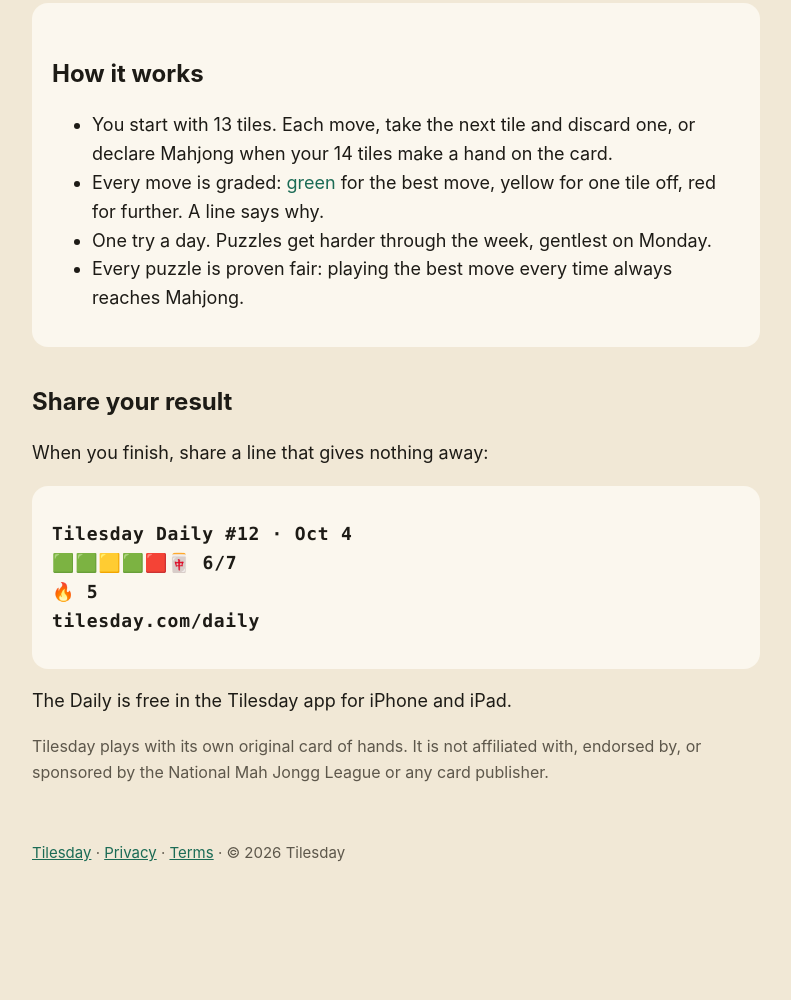
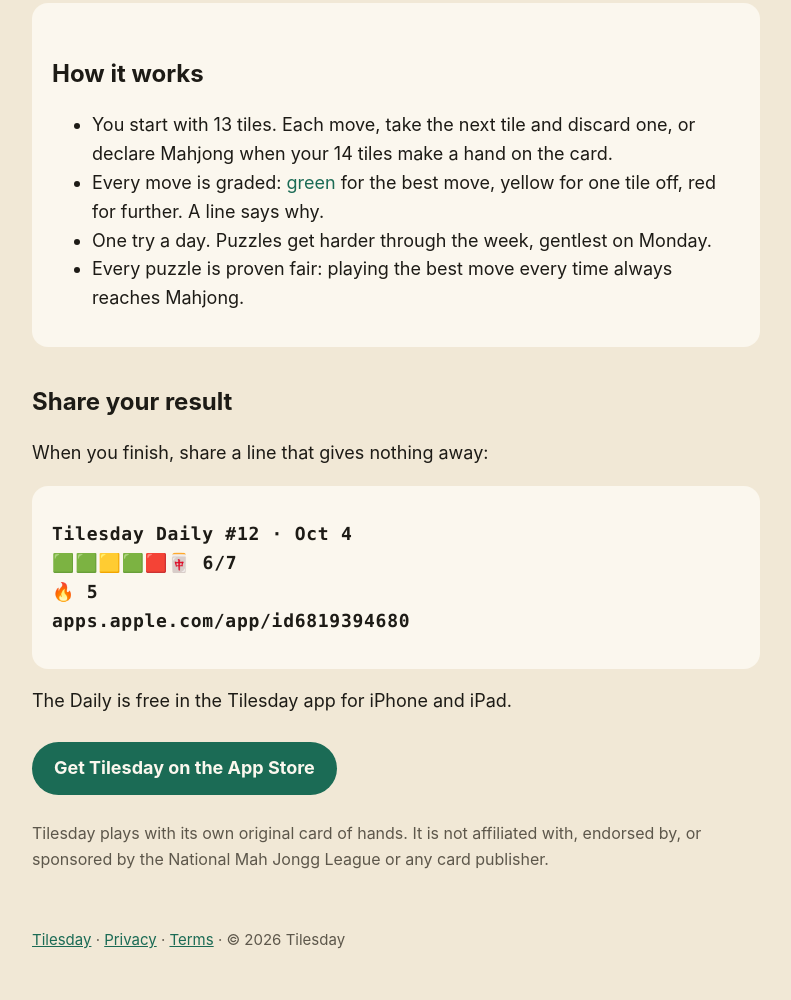
Before and after one commit to batuhangoktepe/tilesday, a plain HTML site: page daily/index.html in a window 1280 px wide. Shown: the part 221-1221 px from the top of the page, without its empty margins (244-1035 px from the left). Before the commit the page ends 1134 px from the top, so only its background shows below. Drawn offline with Linux system fonts and the light colour scheme.

Commit message:
Update the Tilesday site

```diff
--- a/daily/index.html
+++ b/daily/index.html
@@ -3,6 +3,7 @@
 <head>
 <meta charset="utf-8">
 <meta name="viewport" content="width=device-width, initial-scale=1">
+<meta name="apple-itunes-app" content="app-id=6819394680">
 <title>Tilesday Daily: the American Mahjong puzzle of the day</title>
 <meta name="description" content="One American Mahjong puzzle a day, the same for everyone: seven tiles arrive, make Mahjong before they run out. Every move is explained. Share your result with your club.">
 <link rel="stylesheet" href="../style.css">
@@ -29,8 +30,9 @@
   <div class="panel"><pre class="hand" style="font-size:18px;white-space:pre-wrap">Tilesday Daily #12 · Oct 4
 🟩🟩🟨🟩🟥🀄 6/7
 🔥 5
-tilesday.com/daily</pre></div>
+apps.apple.com/app/id6819394680</pre></div>
   <p>The Daily is free in the Tilesday app for iPhone and iPad.</p>
+  <p><a class="cta" href="https://apps.apple.com/app/id6819394680">Get Tilesday on the App Store</a></p>
   <p class="note">Tilesday plays with its own original card of hands. It is not affiliated with, endorsed by, or sponsored by the National Mah Jongg League or any card publisher.</p>
 </main>
 <footer><a href="../index.html">Tilesday</a> · <a href="../privacy.html">Privacy</a> · <a href="../terms.html">Terms</a> · © 2026 Tilesday</footer>
--- a/style.css
+++ b/style.css
@@ -43,6 +43,6 @@ a { color: var(--jade); }
 .blue { color: var(--dot); }
 table { border-collapse: collapse; width: 100%; }
 th, td { text-align: left; padding: 8px 6px; border-bottom: 1px solid rgba(0,0,0,0.08); vertical-align: top; }
-.cta { display: inline-block; background: var(--jade); color: #fff; padding: 12px 22px; border-radius: 999px; text-decoration: none; font-weight: 700; margin: 8px 0; }
+.cta { display: inline-block; background: var(--jade); color: var(--panel); padding: 12px 22px; border-radius: 999px; text-decoration: none; font-weight: 700; margin: 8px 0; }
 .note { color: var(--muted); font-size: 16px; }
 footer { padding: 40px 16px 48px; color: var(--muted); font-size: 15px; }
```
Also changed, not shown: charleston.html (+2 -0 lines), how-to-play-american-mahjong.html (+2 -0 lines), how-to-read-the-mahjong-card.html (+2 -0 lines), index.html (+2 -0 lines), joker-rules.html (+2 -0 lines), privacy.html (+3 -1 lines), scoring.html (+2 -0 lines), terms.html (+1 -0 lines).
